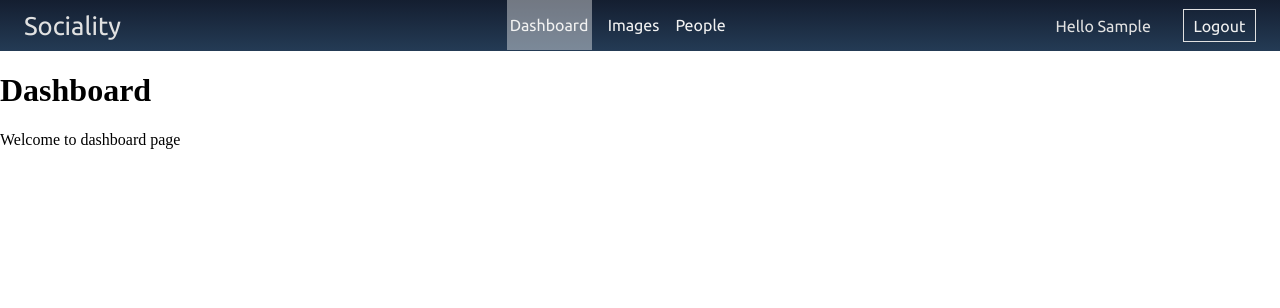
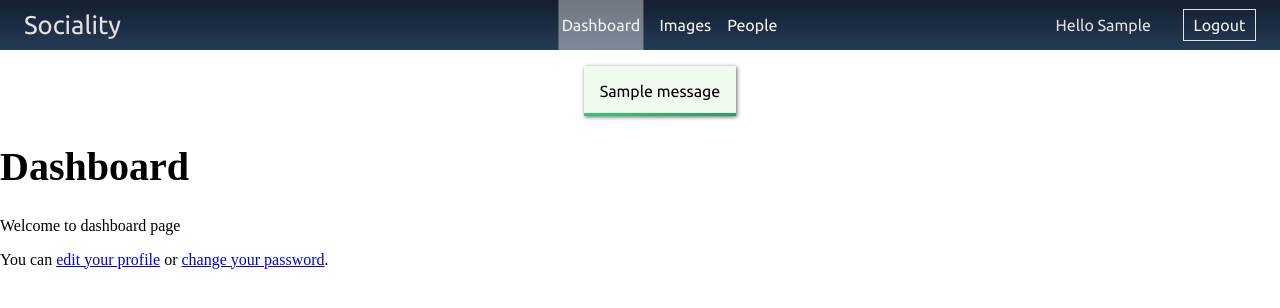
Before and after one commit to erfanscode/social-website, a Django app: page /account/ in a window 1280 px wide. Shown: the top 308 px of the page. Run offline with Django 4.2, Linux system fonts and the light colour scheme; a user stored in the database is signed in; tables that the repository leaves empty hold one stand-in row (values such as "Sample post"); one stand-in notice (Sample message) is shown; parts of the project's set-up code (start-up, migrations or seed data) failed here and were passed over; some libraries are stand-ins or nearby versions.

Commit message:
create edit profile for users

```diff
--- a/account/urls.py
+++ b/account/urls.py
@@ -1,6 +1,6 @@
 from django.urls import path
 from django.contrib.auth import views as auth_views
-from .views import dashboard, register
+from .views import dashboard, register, edit
 
 urlpatterns = [
     # Authentication
@@ -20,4 +20,5 @@ urlpatterns = [
     # Local
     path("", dashboard, name='dashboard'),
     path('register/', register, name='register'),
+    path('edit/', edit, name='edit'),
 ]
--- a/account/views.py
+++ b/account/views.py
@@ -1,6 +1,8 @@
 from django.shortcuts import render
+from django.contrib import messages
 from django.contrib.auth.decorators import login_required
-from .forms import UserRegistrationForm
+from .forms import UserRegistrationForm, UserEditForm, ProfileEditForm
+from .models import Profile
 
 # Create your views here.
 @login_required
@@ -14,7 +16,24 @@ def register(request):
             new_user = user_form.save(commit=False)
             new_user.set_password(user_form.cleaned_data['password'])
             new_user.save()
+            Profile.objects.create(user=new_user)
             return render(request, 'registration/register_done.html', {'new_user': new_user})
     else:
         user_form = UserRegistrationForm()
     return render(request, 'registration/register.html', {'user_form': user_form})
+
+@login_required
+def edit(request):
+    if request.method == 'POST':
+        user_form = UserEditForm(instance=request.user, data=request.POST)
+        profile_form = ProfileEditForm(instance=request.user.profile, data=request.POST, files=request.FILES)
+        if user_form.is_valid() and profile_form.is_valid():
+            user_form.save()
+            profile_form.save()
+            messages.success(request, 'Profile updated successfully')
+        else:
+            messages.error(request, 'Error updating your profile')
+    else:
+        user_form = UserEditForm(instance=request.user)
+        profile_form = ProfileEditForm(instance=request.user.profile)
+    return render(request, 'registration/edit.html', {'user_form': user_form, 'profile_form': profile_form})
--- a/static/css/base.css
+++ b/static/css/base.css
@@ -6,7 +6,7 @@ body {
   box-sizing: border-box;
 }
 
-.navbar {
+.my-navbar {
   display: flex;
   justify-content: space-between;
   align-items: center;
@@ -15,12 +15,15 @@ body {
 
 }
 
-.navbar ul {
+.my-navbar ul {
   display: flex;
   list-style: none;
+  position: absolute;
+  left: 50%;
+  transform: translateX(-50%);
 }
 
-.navbar ul li a {
+.my-navbar ul li a {
   text-decoration: none;
   margin-left: 1rem;
   color: #f2f2f2;
@@ -28,7 +31,7 @@ body {
   transition: all .2s;
 }
 
-.navbar ul li a:hover {
+.my-navbar ul li a:hover {
   background-color: rgba(255, 255, 255, .4);
   padding: 1rem .2rem;
 }
@@ -137,3 +140,59 @@ body {
   width: 28rem;
   font-family: 'Ubuntu', sans-serif;
 }
+
+/* edit profile page style */
+.edit-prof {
+  position: absolute;
+  display: flex;
+  flex-direction: column;
+  top: 58%;
+  left: 50%;
+  transform: translate(-50%, -50%);
+  font-family: 'Ubuntu', sans-serif;
+  border: 1px solid rgba(0,0,0,0.1);
+  padding: 1rem;
+  width: 40rem;
+}
+
+.edit-help {
+  margin-top: -1rem;
+  margin-bottom: 2rem;
+}
+
+.messages {
+  list-style: none;
+  width: fit-content;
+  margin: 0 auto;
+  font-family: 'Ubuntu', sans-serif;
+}
+
+.msg-err {
+  background-color: #f1faee;
+  margin-top: 1rem;
+  padding: 1rem;
+  position: relative;
+  box-shadow: 1px 1px 4px 0px rgba(0,0,0,0.60);
+  -webkit-box-shadow: 1px 1px 4px 0px rgba(0,0,0,0.60);
+  -moz-box-shadow: 1px 1px 4px 0px rgba(0,0,0,0.60);
+}
+
+li.error::after {
+    bottom: 0;
+    content: "";
+    height: 3px;
+    left: 0;
+    position: absolute;
+    width: 100%;
+    background: linear-gradient(to right, #e74c3c, #d62c1a);
+}
+
+li.success::after {
+  bottom: 0;
+  content: "";
+  height: 3px;
+  left: 0;
+  position: absolute;
+  width: 100%;
+  background: linear-gradient(to right, #2ecc71, #25a25a);
+}
--- a/templates/_base.html
+++ b/templates/_base.html
@@ -7,10 +7,21 @@
     <meta name="viewport" content="width=device-width, initial-scale=1.0">
     <title>{% block title %}{% endblock title %}</title>
     <link rel="stylesheet" href="{% static 'css/base.css' %}">
+    <link rel="stylesheet" href="{% static 'css/bootstrap.min.css' %}">
 </head>
 <body>
 
     {% include "navbar.html" %}
+
+    {% if messages %}
+        <ul class="messages">
+            {% for message in messages %}
+                <li class="{{ message.tags }} msg-err">
+                    {{ message|safe }}
+                </li>
+            {% endfor %}
+        </ul>
+    {% endif %}
 
     {% block content %}
 
--- a/templates/navbar.html
+++ b/templates/navbar.html
@@ -1,4 +1,4 @@
-<nav class="navbar">
+<nav class="my-navbar">
     <a href="#" class="logo">Sociality</a>
     {% if request.user.is_authenticated %}
     <ul>
--- a/templates/registration/dashboard.html
+++ b/templates/registration/dashboard.html
@@ -6,5 +6,6 @@
 
 <h1>Dashboard</h1>
 <p>Welcome to dashboard page</p>
+You can <a href="{% url 'edit' %}">edit your profile</a> or <a href="{% url 'password_change' %}">change your password</a>.
 
 {% endblock content %}
```
Also changed, not shown: templates/registration/edit.html (added, +18 -0 lines).
